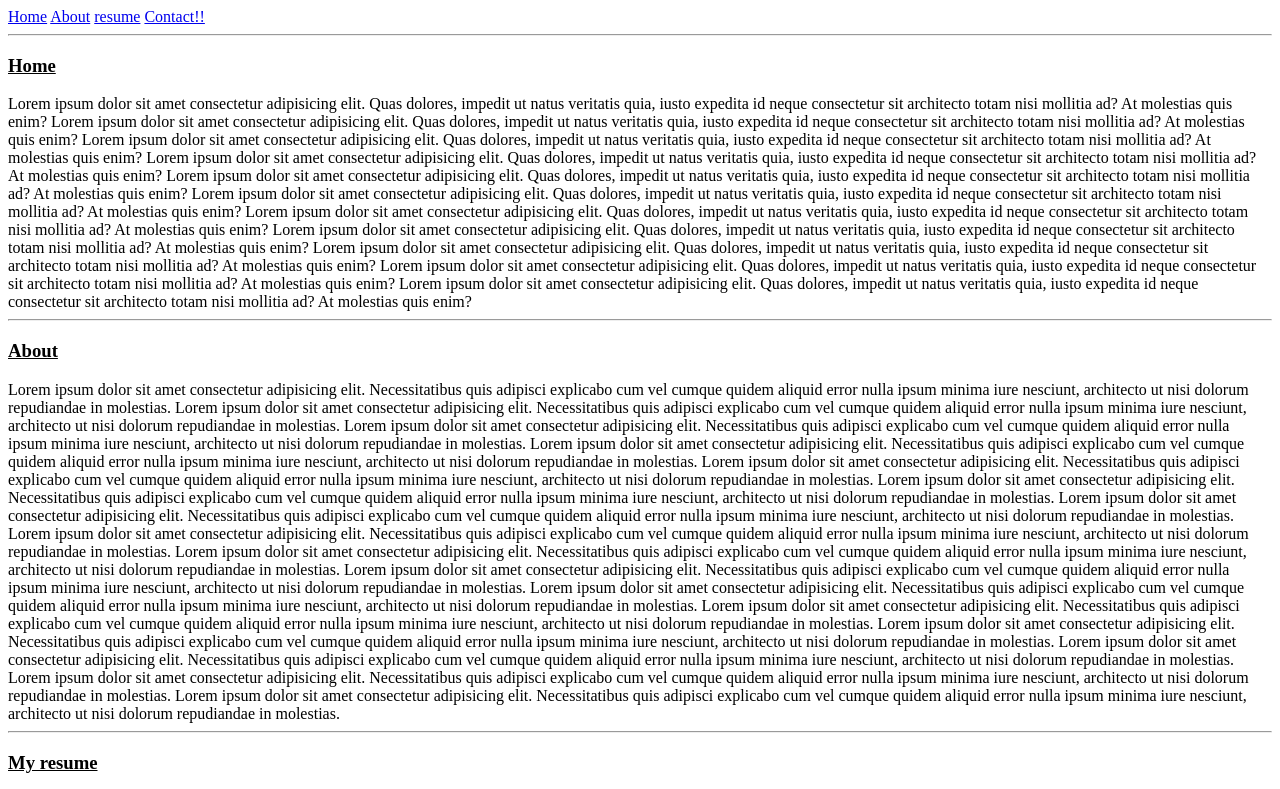
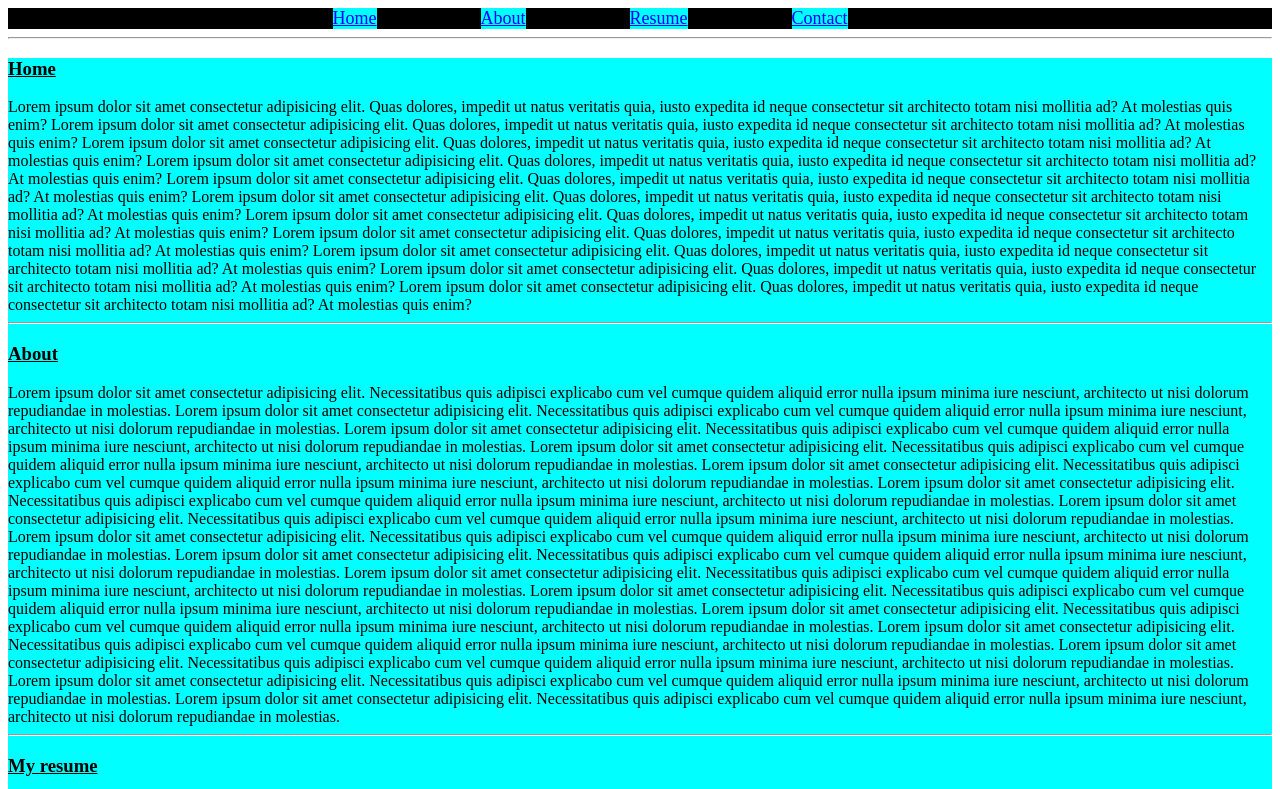
Before and after one commit to YoussefRs/CheckpointHTML, a plain HTML site: page index.html in a window 1280 px wide. Shown: the top 789 px of the page. Drawn offline with Linux system fonts and the light colour scheme.

Commit message:
adding css

```diff
--- a/index.html
+++ b/index.html
@@ -8,17 +8,20 @@
     <title>Portfolio</title>
 </head>
 <body>
-    <header>
-        <nav>
-            <a href="#Home" title="take me home" name="Home">Home</a>
-            <a href="#About" title="About me" name="About">About</a>
-            <a href="#Resume" title="My resume" name="resume">resume</a>
-            <a href="#Contact" title="Contact me" name="Contact">Contact!!</a>
+    <header class="header">
+        <nav class="navbar" id="navbar">
+            <ul>
+                <li><a href="#Home" >Home</a></li>
+                <li><a href="#About" >About</a></li>
+                <li><a href="#Resume" >Resume</a></li>
+                <li><a href="#Contact" >Contact</a></li>
+            </ul>
             <hr>
         </nav>
 
 
     </header>
+    <div>
     <section class="Home">
         <h3 id="Home"><u>Home</u></h3>
         Lorem ipsum dolor sit amet consectetur adipisicing elit. Quas dolores, impedit ut natus veritatis quia, iusto expedita id neque consectetur sit architecto totam nisi mollitia ad? At molestias quis enim?
@@ -71,6 +74,7 @@
 
     </form> <hr>
 </section>
+    </div>
 <footer>
 <h4>all rights reserved 2k22</h4>
 </footer>
--- a/style.css
+++ b/style.css
@@ -0,0 +1,30 @@
+ul{
+    list-style-type: none;
+    margin: 0%;
+    padding: 0%;
+    text-align: center;
+    background-color: black;
+
+
+}
+
+li{
+    display: inline;
+    font-size: large;
+    padding-right: 100px;
+
+
+
+}
+a:link, a:visited{
+    background-color: aqua;
+    color: blue;
+    padding: -15px 30px;
+    display: inline-block;
+}
+a:hover, a:active {
+    background-color: red;
+}
+div{
+    background-color: aqua;
+}
```
